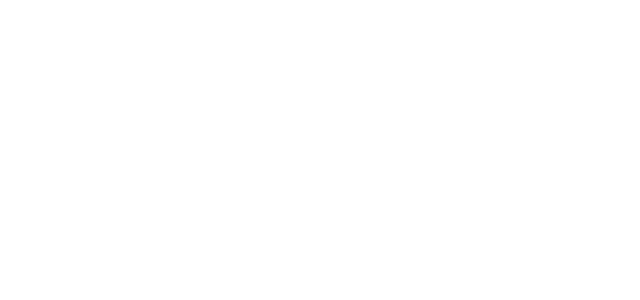
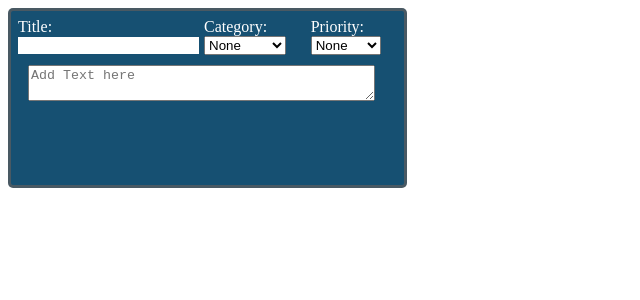
Before and after one commit to Abhirawat623/Flaunt-Notes, a React (Create React App) app: page / in a window 1280 px wide. Shown: the top 300 px of the page, without its empty margins (0-640 px from the left). Built offline with nearby package versions, Linux system fonts and the light colour scheme.

Commit message:
notes container added

```diff
--- a/src/App.css
+++ b/src/App.css
@@ -0,0 +1,43 @@
+:root {
+    --primary-color: #f8faf3;
+    --secondary-color: rgb(16, 53, 131);
+    --text-color: rgb(0, 0, 0);
+    --shadow: rgba(95, 94, 94, 0.705);
+    --accent-color: #165072;
+  }
+.d-flex{
+    display: flex;
+}
+
+.j-space{
+    justify-content: space-between;
+}
+.j-center{
+    justify-content: center;
+}
+
+.a-center{
+    align-items: center;
+}
+
+.dir-col{
+    flex-direction: column;
+}
+
+.dir-row{
+    flex-direction: row;
+}
+
+.gap-s{
+    gap:5px;
+}
+.gap-m{
+    gap:10px;
+}
+.gap-l{
+    gap:1rem;
+}
+
+.text{
+    color:white;
+}
--- a/src/App.js
+++ b/src/App.js
@@ -1,10 +1,10 @@
 
 import './App.css';
-
+import {Home} from './pages/home';
 function App() {
   return (
-    <div className="App">
- <h1></h1>
+    <div >
+    <Home/>
     </div>
   );
 }
--- /dev/null
+++ b/src/components/index.js
@@ -0,0 +1 @@
+export {Notes} from './notes/notes';
--- /dev/null
+++ b/src/components/notes/notes.css
@@ -0,0 +1,22 @@
+.notes-container{
+   width: 30%;
+    min-height: 20vh;
+    background-color: var(--accent-color);
+    padding: 7px;
+    border-radius: 5px;
+    border: 3px solid var(--shadow);
+}
+.notes-title-input{
+    border: none;
+
+}
+.notes-title-input:focus{
+    outline: none;
+}
+.notes-text-container{
+    padding: 10px;
+}
+.notes-text{
+    width: 95%;
+
+}
--- /dev/null
+++ b/src/components/notes/notes.jsx
@@ -0,0 +1,40 @@
+import "./notes.css";
+
+export const Notes =()=>{
+    return(
+        <div className="notes-container">
+            <div className="notes-header d-flex dir-row j-space gap-s text ">
+                <span className="notes-title">Title:
+                <input type='text' className="notes-title-input"/>
+                </span>
+                <label htmlFor='input-category'>
+                    Category:
+                    <select>
+                        <option value='none'>None</option>
+                        <option value='work'>Work</option>
+                        <option value='personal'>Personal</option>
+                        <option value='health'>Health</option>
+                        <option value='education'>Education</option>
+                    </select>
+                </label>
+                <label htmlFor='input-priority'>
+              Priority:
+              <select
+                id='input-priority'
+                name='priority'
+                className='priority'
+                placeholder='Add Priority'
+              >
+                <option value='none'>None</option>
+                <option value='high'>High</option>
+                <option value='medium'>Medium</option>
+                <option value='low'>Low</option>
+              </select>
+            </label>
+            </div>
+            <div className="notes-text-container">
+                <textarea className="notes-text" placeholder="Add Text here"></textarea>
+            </div>
+        </div>
+    )
+}
--- /dev/null
+++ b/src/pages/home/home.jsx
@@ -0,0 +1,7 @@
+import './home.css';
+import {Notes} from '../../components/index';
+export const Home =()=>{
+    return(
+      <Notes/>
+    )
+}
--- /dev/null
+++ b/src/pages/home/index.js
@@ -0,0 +1 @@
+export {Home} from '../home/home';
```
Also changed, not shown: src/pages/home/home.css (added).
